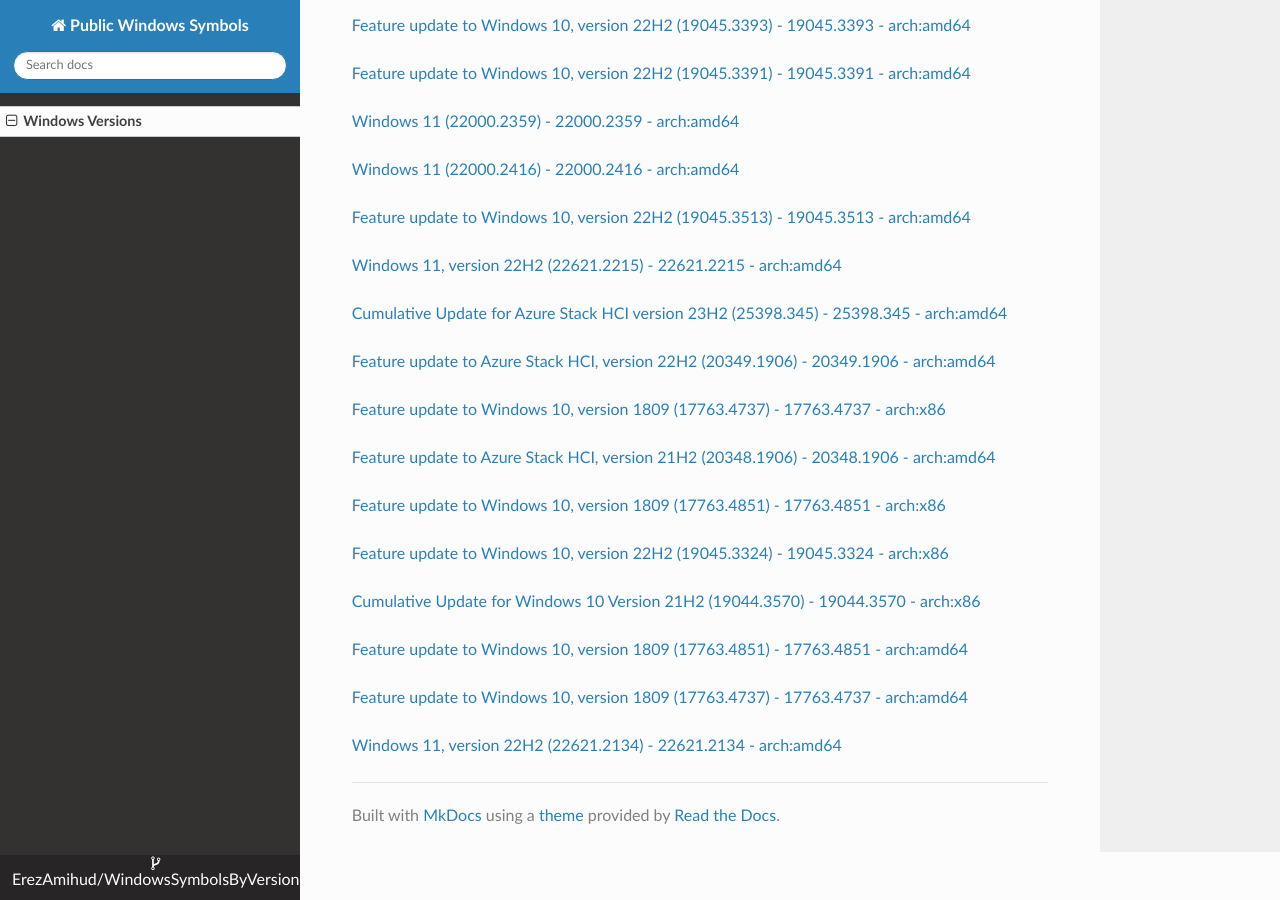
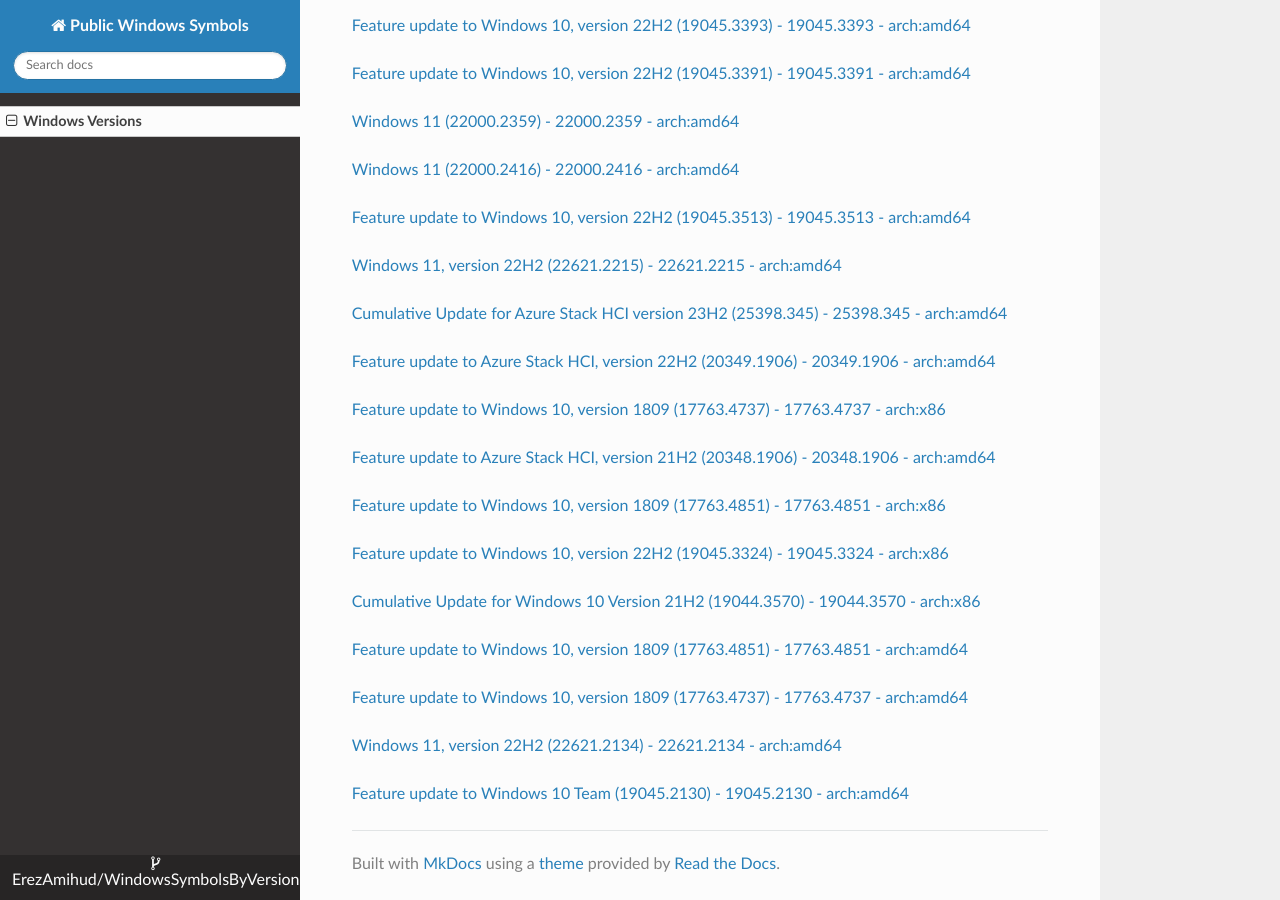
Before and after one commit to ErezAmihud/WindowsSymbolsByVersion, an MkDocs documentation site: the page built from docs/index.md, in a window 1280 px wide and 900 px high, scrolled down 25997 px. Built offline with MkDocs 1.6.1, drawn with Linux system fonts in a browser that asks for light colours; nearby versions of some CDN libraries.

Commit message:
Automated commit, add manifest for 32a3e279-d82f-4579-b899-270a391b85cc

```diff
--- a/docs/index.md
+++ b/docs/index.md
@@ -1477,3 +1477,6 @@
 
 
 [Windows 11, version 22H2 (22621.2134) - 22621.2134 - arch:amd64](https://github.com/ErezAmihud/WindowsSymbolsByVersion/blob/main/manifests/dd479289-1925-4aaf-9fc8-cf0f614b2fbe.manifest)
+
+
+[Feature update to Windows 10 Team (19045.2130) - 19045.2130 - arch:amd64](https://github.com/ErezAmihud/WindowsSymbolsByVersion/blob/main/manifests/32a3e279-d82f-4579-b899-270a391b85cc.manifest)
```
Also changed, not shown: process_builds.json (+1 -1 lines).
